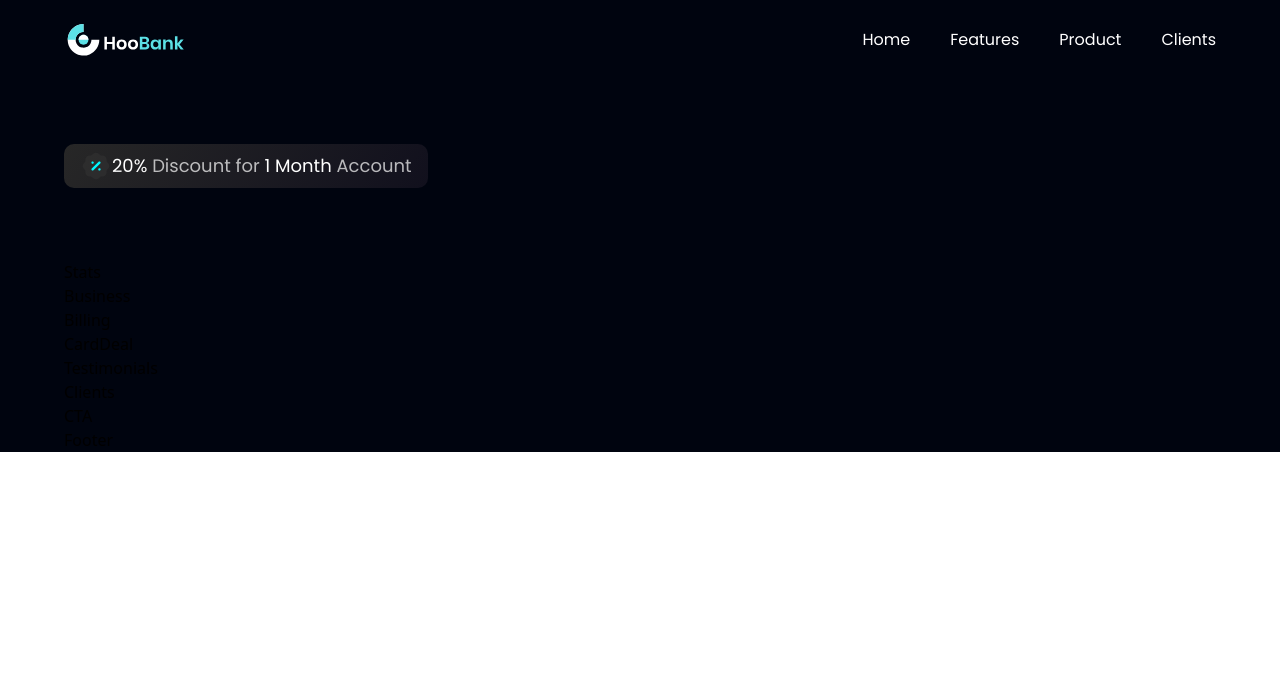
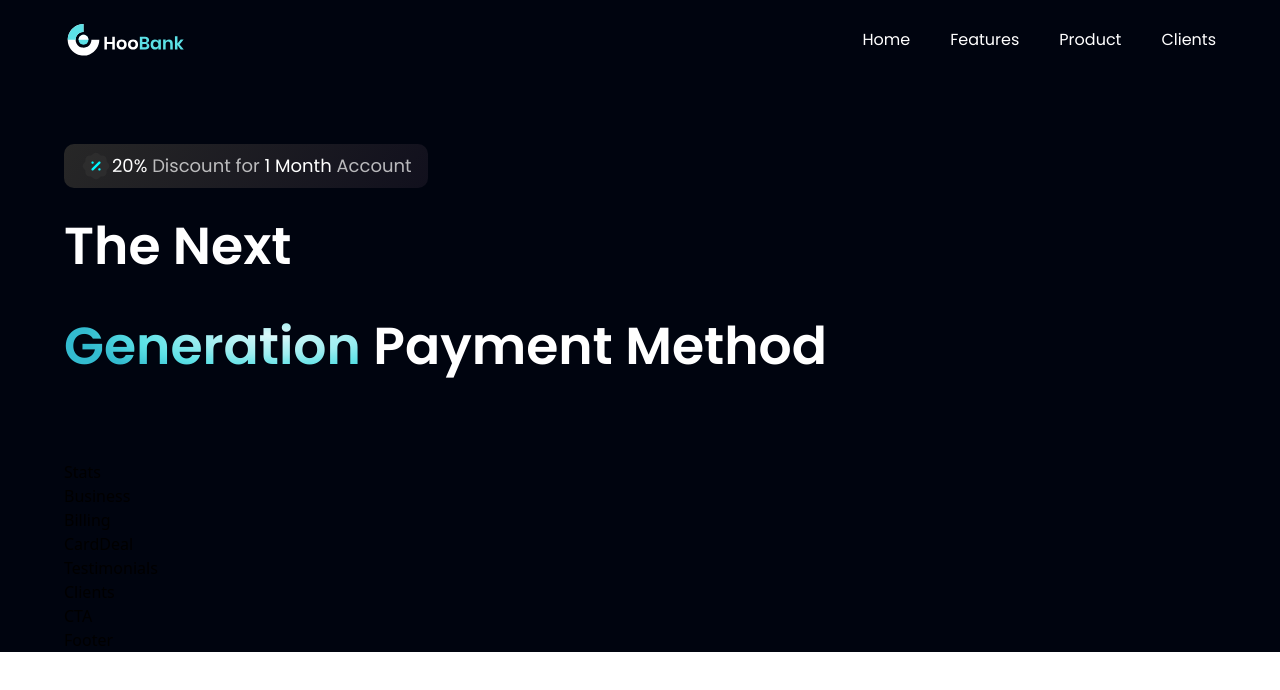
Before and after one commit to liyuKnow/modern_jsm_tailwind, a React (Vite) app: page / in a window 1280 px wide. Shown: the top 690 px of the page. Built offline with nearby package versions, Linux system fonts and the light colour scheme.

Commit message:
hero text

```diff
--- a/src/components/GetStarted.jsx
+++ b/src/components/GetStarted.jsx
@@ -1,8 +1,11 @@
-import React from 'react'
+import styles from "../styles"
+import { arrowUp } from '../assets'
 
 const GetStarted = () => {
   return (
-    <div>GetStarted</div>
+    <div className={`${styles.flexCenter} w-[140px] h-[140px] rounded-full bg-blue-gradient p-[2px] cursor-pointer`}>
+
+    </div>
   )
 }
 
--- a/src/components/Hero.jsx
+++ b/src/components/Hero.jsx
@@ -1,11 +1,13 @@
 import React from 'react';
 import styles from '../styles';
 import { discount, robot } from '../assets';
+import GetStarted from './GetStarted';
 
 const Hero = () => {
   return (
     <section id="home" className={`flex md:flex-row flex-col ${styles.paddingY} `}>
       <div className={`${styles.flexStart} flex-col xl:px-0 sm:px-16 px-6`}>
+
         <div className="flex flex-row items-center py-[6px] px-4 bg-discount-gradient rounded-[10px] mb-2">
           <img src={discount} alt="discount" className="w-[32px] h-[32px]" />
           <p className={`${styles.paragraph}`}>
@@ -15,6 +17,19 @@ const Hero = () => {
             Account
           </p>
         </div>
+
+        <div className="flex flex-row justify-between items-center w-full">
+          <h1 className='flex-1 font-poppins font-semibold ss:text-[72ps] text-[52px] text-white ss:leading-[100px] leading-[75-px]'>
+            The Next <br className='sm:block hidden' /> {" "}
+            <span className='text-gradient'>Generation</span>{" "}
+            Payment Method
+          </h1>
+        </div>
+
+        <div className='ss:felx hidden md:mr-4 mr-0'>
+          <GetStarted />
+        </div>
+
       </div>
     </section>
   )
```
